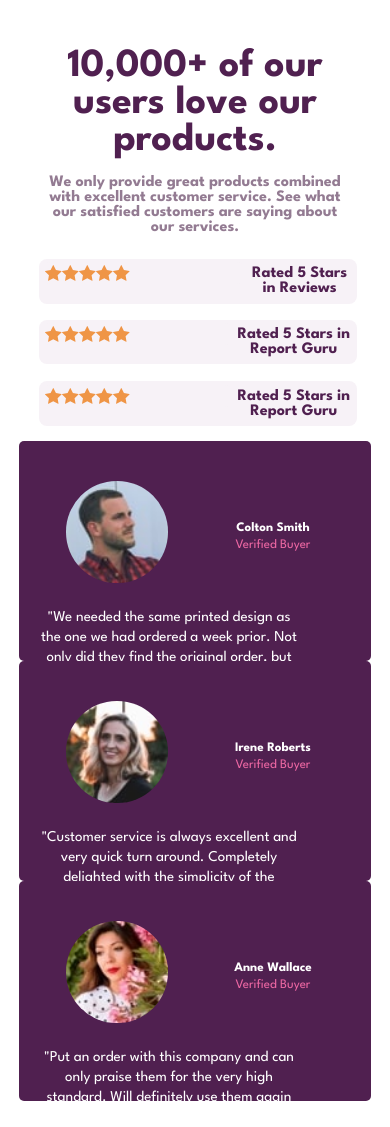
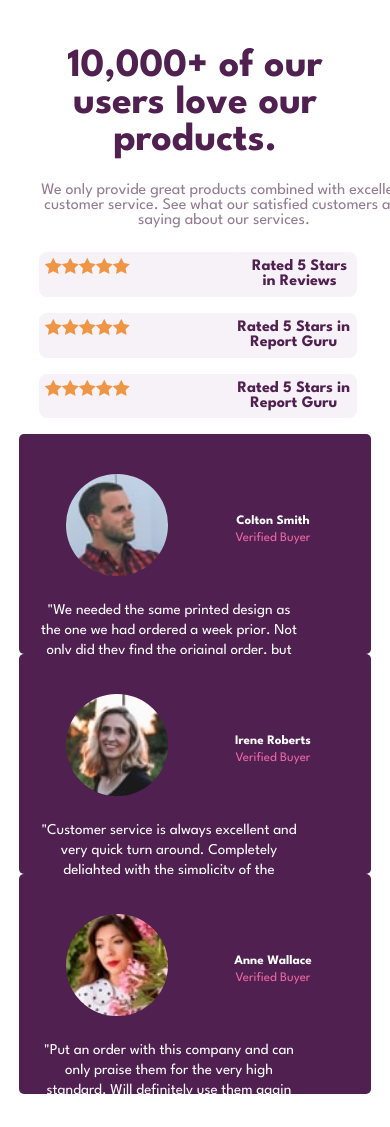
Before and after one commit to ananazario/social-proof-section, a plain HTML site: page index.html in a window 390 px wide. Drawn offline with Linux system fonts and the light colour scheme.

Commit message:
Responsividade, não solucionado

```diff
--- a/src/css/modules/container-avaliacao.css
+++ b/src/css/modules/container-avaliacao.css
@@ -1,19 +1,26 @@
 .sessao {
     display: flex;
-    justify-content: space-between;
+    justify-content: center;
+    align-items: center;
+    margin-top: 80px;
     flex-wrap: wrap;
-    min-height: 50vh;
-    margin: 0 10rem;
 }
 
-.sessao:first-child {
-    min-height: 50vh;
-    align-items: center;
+.titulo-sessao {
+    width: 23vw;
+}
+
+.titulo-principal {
+    color: var(--very-dark-magenta);
+    font-size: 40px;
+    font-weight: 700;
+    margin-bottom: 1.5rem;
 }
 
 .titulo-sessao p {
     color: var(--dark-grayish-magenta);
-    font-weight: 700;
+    width: 370px;
+    font-weight: 400;
 }
 
 .avaliacoes {
@@ -57,17 +64,6 @@
     font-weight: 700;
 }
 
-.titulo-sessao {
-    width: 25vw;
-}
-
-.titulo-principal {
-    color: var(--very-dark-magenta);
-    font-size: 40px;
-    font-weight: 700;
-    margin-bottom: 1rem;
-}
-
 @keyframes show {
     from {
         opacity: 0;
--- a/src/css/modules/global.css
+++ b/src/css/modules/global.css
@@ -1,4 +1,4 @@
-:root {
+:root{
     --very-dark-magenta: hsl(300, 43%, 22%);
     --soft-pink: hsl(333, 80%, 67%);
     --dark-grayish-magenta: hsl(303, 10%, 53%);
@@ -7,7 +7,7 @@
     --fonte-padrao: 'League Spartan', sans-serif;
 }
 
-* {
+*{
     margin: 0;
     padding: 0;
     font-family: var(--fonte-padrao);
--- a/src/css/modules/responsivo.css
+++ b/src/css/modules/responsivo.css
@@ -20,6 +20,7 @@
     .sessao {
         margin: 0;
         text-align: center;
+
     }
 
     .sessao div {
--- a/style.css
+++ b/style.css
@@ -1,4 +1,4 @@
-:root {
+/* :root {
     --very-dark-magenta: hsl(300, 43%, 22%);
     --soft-pink: hsl(333, 80%, 67%);
     --dark-grayish-magenta: hsl(303, 10%, 53%);
@@ -70,6 +70,7 @@
 }
 
 /* DEPOIMENTOS */
+/*
 .colton-smiht, .irene-robers, .anne-wallace{
     background-color: var(--cor-titulo);
     color: var(--cor-conteudo-depoimentos);
```
Also changed, not shown: index.html (indentation only).
